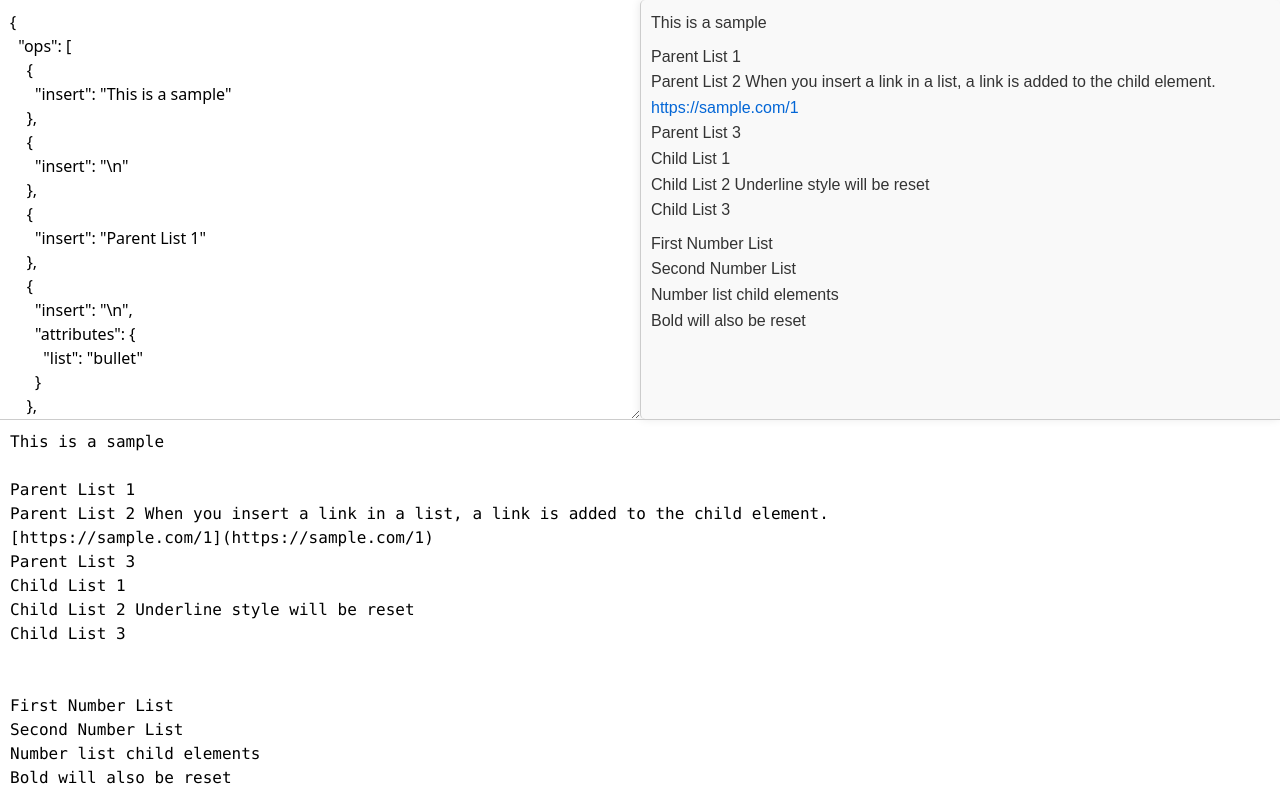
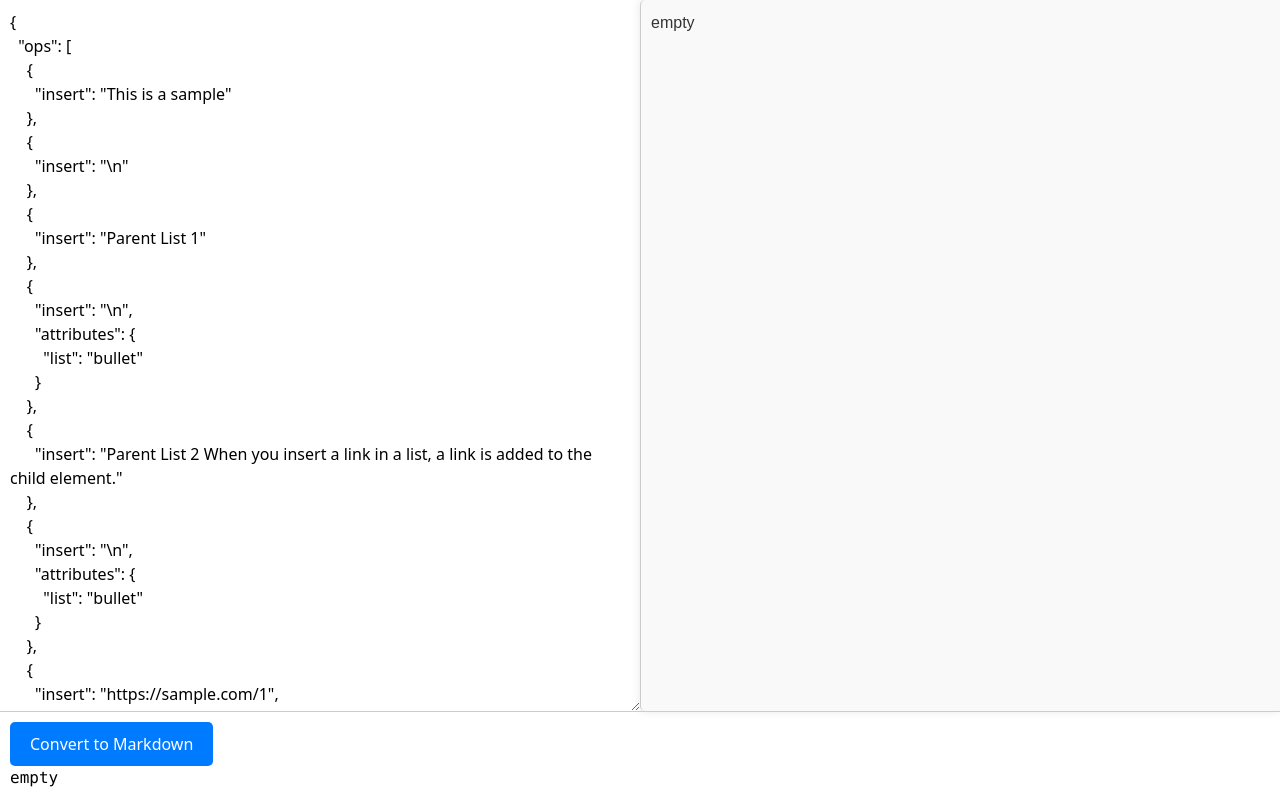
Before and after one commit to yuyami-ya/deltajson-previewer, a Next.js app: page / in a window 1280 px wide. Built offline with nearby package versions, Linux system fonts and the light colour scheme.

Commit message:
feat/deltaJson-to-markdown出力機能作成

```diff
--- a/app/page.tsx
+++ b/app/page.tsx
@@ -4,8 +4,10 @@ import { useState } from 'react';
 import ReactMarkdown from 'react-markdown';
 import breaks from 'remark-breaks';
 import remarkGfm from 'remark-gfm';
+import { QuillDeltaToHtmlConverter } from 'quill-delta-to-html';
 import 'github-markdown-css/github-markdown.css';
 import '../styles/markdownStyles.css';
+import '../styles.css';
 
 interface Mention {
     id: string;
@@ -72,7 +74,7 @@ function convertToMarkdown(delta: Delta): string {
                 markdownLines.push(`<u>${text}</u>`);
             } else if (attributes.link) {
                 markdownLines.push(`[${text}](${attributes.link})`);
-            } else if (attributes['code-block']) {
+            } else if (attributes.code_block) {
                 markdownLines.push(`\`\`\`\n${text}\n\`\`\``);
             } else if (attributes.blockquote) {
                 markdownLines.push(`> ${text}`);
@@ -90,10 +92,9 @@ function convertToMarkdown(delta: Delta): string {
             } else {
                 markdownLines.push(text);
             }
-            console.log(markdownLines);
         } catch (e) {
             console.error(e);
-            markdownLines.push(op);
+            markdownLines.push(JSON.stringify(op));
         }
     });
 
@@ -101,21 +102,6 @@ function convertToMarkdown(delta: Delta): string {
 }
 
 export default function Home() {
-    // const [body, setBody] = useState<Delta>({
-    //     ops: [
-    //         { insert: { mention: { id: "123", value: "田中美和" } } },
-    //         { insert: "First open this link, then open this link." },
-    //         { insert: "\n" },
-    //         { insert: "https://sample.com/1", attributes: { link: "https://sample.com/1" } },
-    //         { insert: "\n" },
-    //         { insert: "https://sample.com/2", attributes: { link: "https://sample.com/2" } },
-    //         { insert: "\n" },
-    //         { insert: "Finally, please open the following link:" },
-    //         { insert: "\n" },
-    //         { insert: "https://sample.com/3", attributes: { link: "https://sample.com/3" } },
-    //         { insert: "\n" }
-    //     ]
-    // });
     const [body, setBody] = useState<Delta>({
         "ops": [
             {
@@ -237,32 +223,38 @@ export default function Home() {
         ]
     });
 
-    let markdown = "empty"
+    const [markdown, setMarkdown] = useState<string>("empty");
+
+    const handleConvertToMarkdown = () => {
         try {
-        markdown = convertToMarkdown(body);
+            const convertedMarkdown = convertToMarkdown(body);
+            setMarkdown(convertedMarkdown);
         } catch (e) {
             console.error(e);
-        markdown = `error: ${e}`
+            setMarkdown(`error: ${e}`);
         }
-    // markdown = `
-    // # タイトル
-    // ## 見出し
-    // 本文の内容です。**太字**や*イタリック*も使えます。
-    // `;
+    };
+
+    const convertToMarkdown = () => {
+        const convertedMarkdown = convertToMarkdown(body);
+        setMarkdown(convertedMarkdown);
+    };
+
 
     return (
-        <div style={{ display: 'flex', height: '100vh', flexDirection: 'column' }}>
-            <div style={{ display: 'flex', flex: 1 }}>
+        <div className="container">
+            <div className="editor">
                 <textarea
-                    style={{ width: '50%', padding: '10px' }}
+                    className="textarea"
                     value={JSON.stringify(body, null, 2)}
                     onChange={(e) => setBody(JSON.parse(e.target.value))}
                 />
-                <div className="markdown-body" style={{ width: '50%', padding: '10px', borderLeft: '1px solid #ccc' }}>
+                <div className="markdown-body">
                     <ReactMarkdown remarkPlugins={[remarkGfm, breaks]}>{markdown}</ReactMarkdown>
                 </div>
             </div>
-            <div style={{ padding: '10px', borderTop: '1px solid #ccc' }}>
+            <div className="footer">
+                <button className="button" onClick={handleConvertToMarkdown}>Convert to Markdown</button>
                 <pre>{markdown}</pre>
             </div>
         </div>
--- a/package.json
+++ b/package.json
@@ -12,6 +12,7 @@
     "easymde": "^2.18.0",
     "github-markdown-css": "^5.8.1",
     "next": "15.1.2",
+    "quill-delta-to-html": "^0.12.1",
     "react": "^19.0.0",
     "react-dom": "^19.0.0",
     "react-markdown": "^9.0.1",
--- /dev/null
+++ b/styles.css
@@ -0,0 +1,40 @@
+.container {
+    display: flex;
+    height: 100vh;
+    flex-direction: column;
+}
+
+.editor {
+    display: flex;
+    flex: 1;
+}
+
+.textarea {
+    width: 50%;
+    padding: 10px;
+}
+
+.markdown-body {
+    width: 50%;
+    padding: 10px;
+    border-left: 1px solid #ccc;
+}
+
+.footer {
+    padding: 10px;
+    border-top: 1px solid #ccc;
+}
+
+.button {
+    background-color: #007BFF;
+    color: white;
+    padding: 10px 20px;
+    border: none;
+    border-radius: 5px;
+    cursor: pointer;
+    transition: background-color 0.3s;
+}
+
+.button:hover {
+    background-color: #0056b3;
+}
--- /dev/null
+++ b/styles/styles.css
@@ -0,0 +1,26 @@
+.container {
+    display: flex;
+    height: 100vh;
+    flex-direction: column;
+}
+
+.editor {
+    display: flex;
+    flex: 1;
+}
+
+.textarea {
+    width: 50%;
+    padding: 10px;
+}
+
+.markdown-body {
+    width: 50%;
+    padding: 10px;
+    border-left: 1px solid #ccc;
+}
+
+.footer {
+    padding: 10px;
+    border-top: 1px solid #ccc;
+}
```
Also changed, not shown: 1 other file (tests, documents, lock files or other folders). Lines whose indentation alone changed are shown as unchanged.
